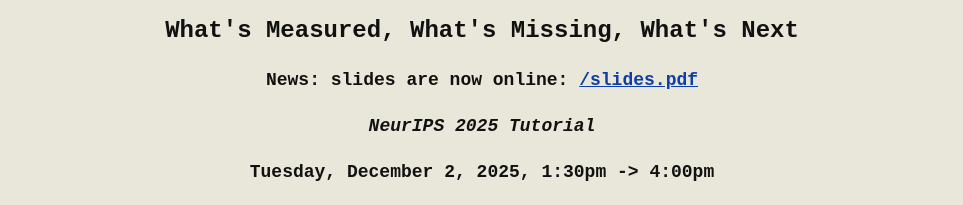
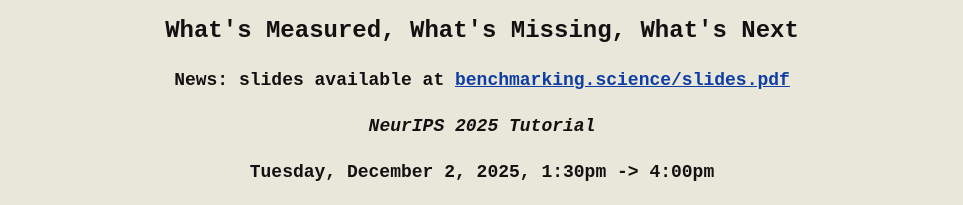
Before and after one commit to AIBenchmarkTutorial/AIBenchmarkTutorial.github.io, a plain HTML site: page index.html in a window 1280 px wide. Shown: the part 98-303 px from the top of the page, without its empty margins (182-1145 px from the left). Drawn offline with Linux system fonts and the light colour scheme; a web font is replaced by a local one.

Commit message:
Update index.html

```diff
--- a/index.html
+++ b/index.html
@@ -206,7 +206,7 @@
 <main class="full-width"><h1 class="title">The Science of Benchmarking</h1>
   <h2>
   What's Measured, What's Missing, What's Next</h2>
-  <h3>News: slides are now online: <a href="slides.pdf">/slides.pdf</a></h3>
+  <h3>News: slides available at <a href="slides.pdf">benchmarking.science/slides.pdf</a></h3>
         <h3 style="font-style:italic;">NeurIPS 2025 Tutorial</h3>
   <h3>Tuesday, December 2, 2025, 1:30pm -> 4:00pm</h3>
   <h3><i>NeurIPS 2025</i>, San Diego Convention Center, Exhibit Hall G,H</h3>
```
